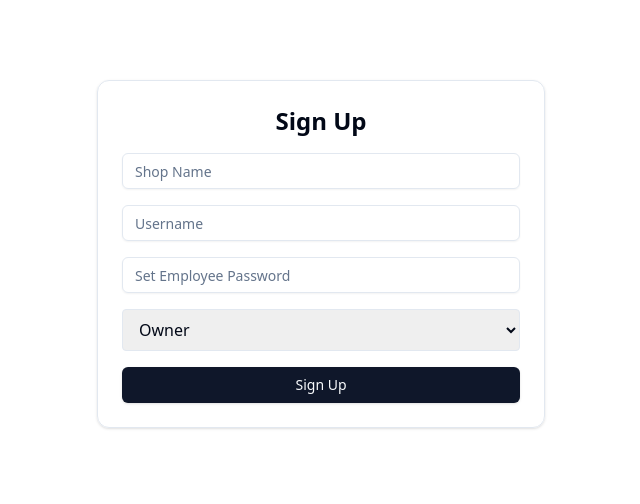
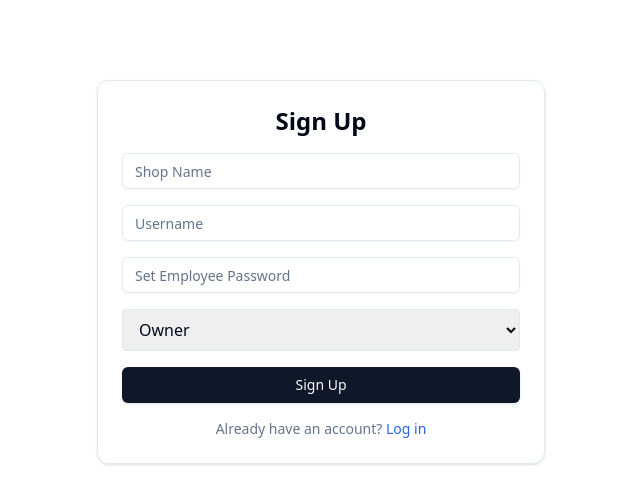
Before and after one commit to swapnil-1357/shopy, a React (Vite) app in the folder frontend/: page /signup in a window 1280 px wide. Shown: the top 504 px of the page, without its empty margins (319-959 px from the left). Built offline with nearby package versions, Linux system fonts and the light colour scheme.

Commit message:
🔨add login in signup

```diff
--- a/frontend/src/pages/Signup.jsx
+++ b/frontend/src/pages/Signup.jsx
@@ -107,6 +107,14 @@ const Signup = () => {
                     {loading ? 'Signing up...' : 'Sign Up'}
                 </Button>
             </form>
+
+            {/* Login link */}
+            <p className="text-center mt-4 text-sm text-muted-foreground">
+                Already have an account?{' '}
+                <a href="/login" className="text-blue-600 hover:underline font-medium">
+                    Log in
+                </a>
+            </p>
         </div>
     )
 }
```
